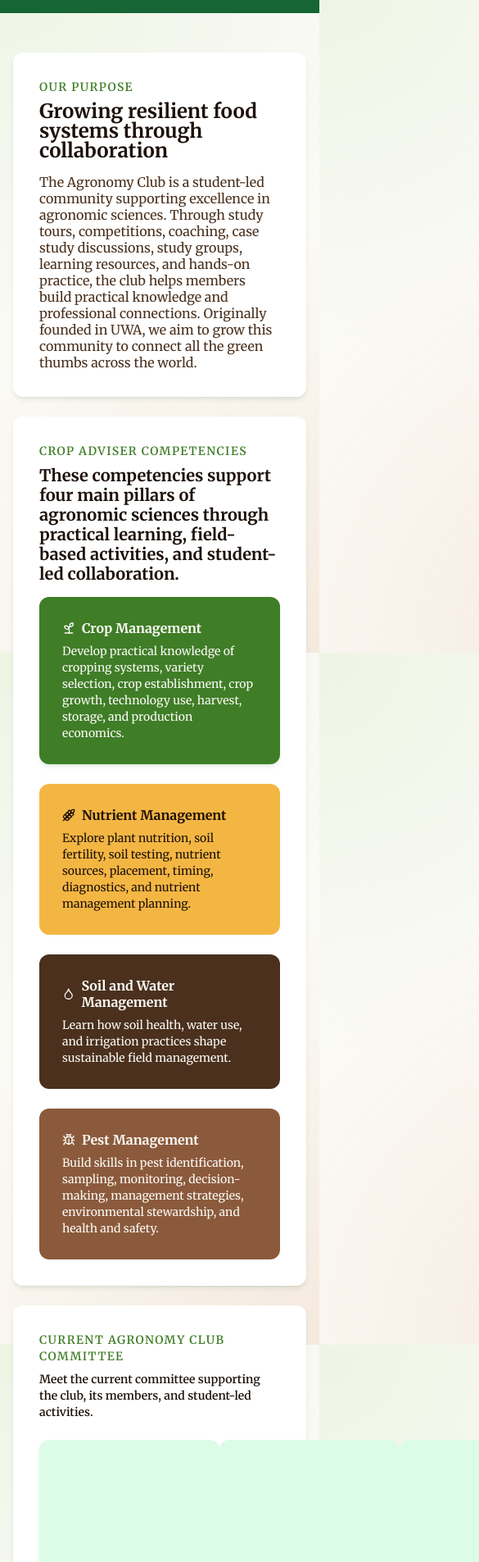
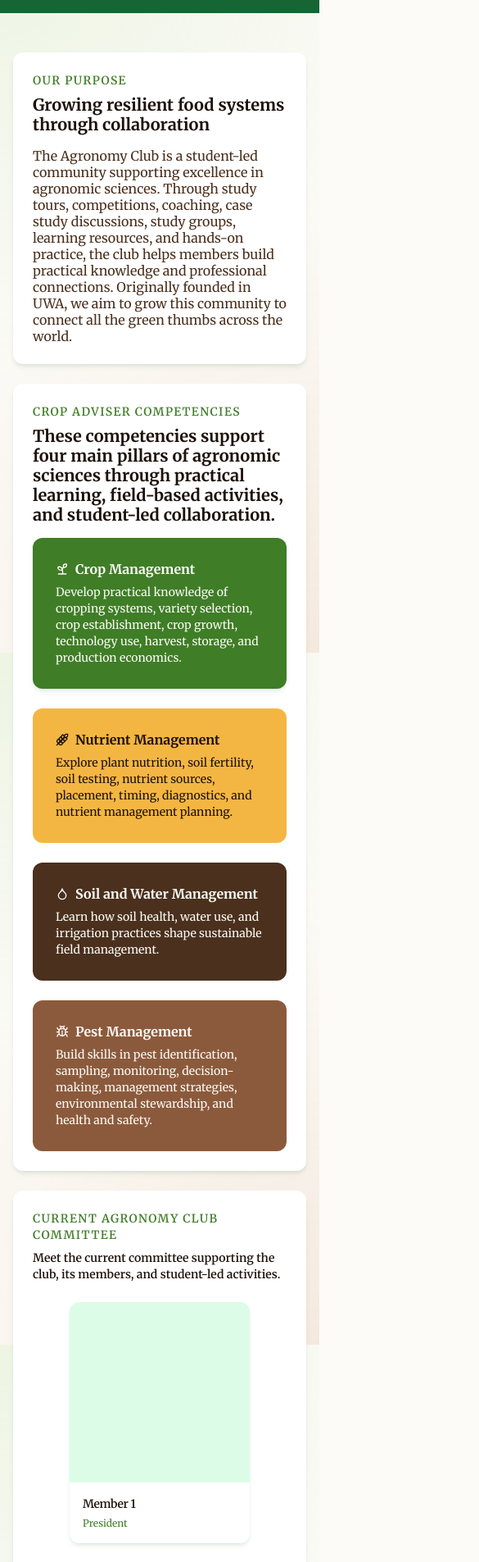
Before and after one commit to codersforcauses/agronomy-club, a Next.js app in the folder client/: page /about in a window 390 px wide. Shown: the part 48-1953 px from the top of the page at 82% size, 585 px wide, since content can reach past the window. Built offline with nearby package versions, Linux system fonts and the light colour scheme.

Commit message:
update about page

```diff
--- a/client/src/app/about/page.tsx
+++ b/client/src/app/about/page.tsx
@@ -16,13 +16,13 @@ const committeeMembers = [
 ];
 export default function AboutPage() {
   return (
-    <section className="mx-auto max-w-5xl px-4 py-12 sm:px-6 lg:px-8">
+    <section className="mx-auto max-w-5xl overflow-hidden px-4 py-12 sm:px-6 lg:px-8">
       <div className="space-y-6">
-        <div className="rounded-xl bg-white p-8 shadow-md shadow-brand-shadow">
+        <div className="rounded-xl bg-white p-6 shadow-md shadow-brand-shadow sm:p-8">
           <p className="text-sm/5 font-semibold uppercase tracking-widest text-brand-green">
             Our purpose
           </p>
-          <h1 className="mt-2 text-2xl/6 font-bold text-brand-text-dark">
+          <h1 className="mt-2 text-xl/6 font-bold text-brand-text-dark sm:text-2xl/7">
             Growing resilient food systems through collaboration
           </h1>
           <p className="mt-4 text-base/5 font-normal text-brand-text">
@@ -36,7 +36,7 @@ export default function AboutPage() {
           </p>
         </div>
 
-        <div className="rounded-xl bg-white p-8 shadow-md shadow-brand-shadow">
+        <div className="rounded-xl bg-white p-6 shadow-md shadow-brand-shadow sm:p-8">
           <p className="text-sm/5 font-semibold uppercase tracking-widest text-brand-green">
             Crop Adviser Competencies
           </p>
@@ -116,7 +116,7 @@ export default function AboutPage() {
           </div>
         </div>
 
-        <div className="rounded-xl bg-white p-8 shadow-md shadow-brand-shadow">
+        <div className="rounded-xl bg-white p-6 shadow-md shadow-brand-shadow sm:p-8">
           <p className="text-sm/5 font-semibold uppercase tracking-widest text-brand-green">
             Current Agronomy Club Committee
           </p>
@@ -124,7 +124,7 @@ export default function AboutPage() {
             Meet the current committee supporting the club, its members, and
             student-led activities.
           </p>
-          <div className="mt-6 flex justify-evenly">
+          <div className="mt-6 grid grid-cols-1 justify-items-center gap-6 sm:grid-cols-2 xl:grid-cols-4">
             {committeeMembers.map((member) => (
               <CommitteeMemberCard
                 key={member.name}
@@ -136,7 +136,7 @@ export default function AboutPage() {
           </div>
         </div>
 
-        <div className="flex flex-col items-center justify-between gap-6 rounded-xl bg-white p-8 shadow-md shadow-brand-shadow md:flex-row">
+        <div className="flex flex-col items-center justify-between gap-6 rounded-xl bg-white p-6 shadow-md shadow-brand-shadow sm:p-8 md:flex-row">
           <div className="max-w-xl">
             <p className="text-sm/5 font-semibold uppercase tracking-widest text-brand-green">
               CONTACT
```
